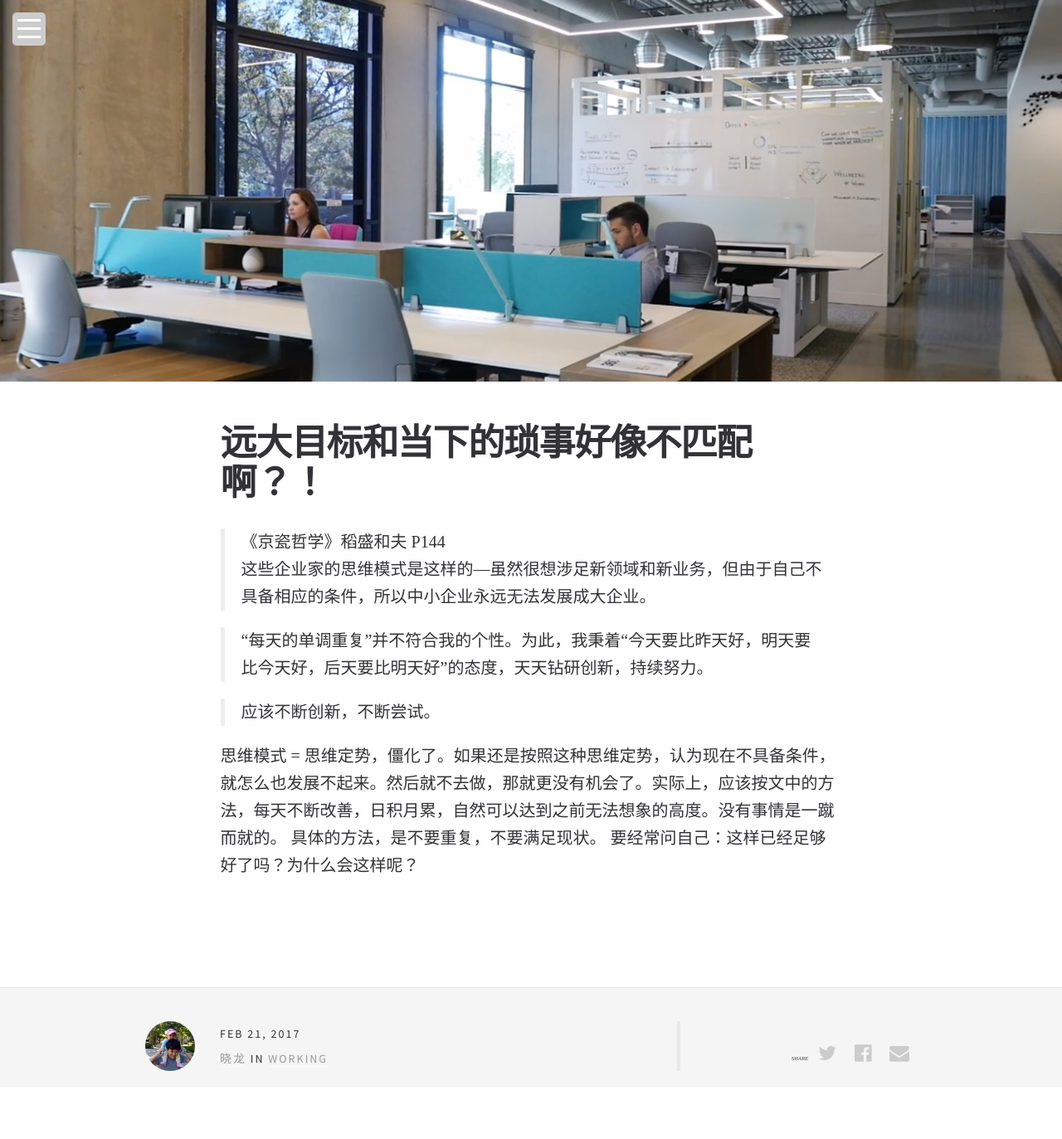
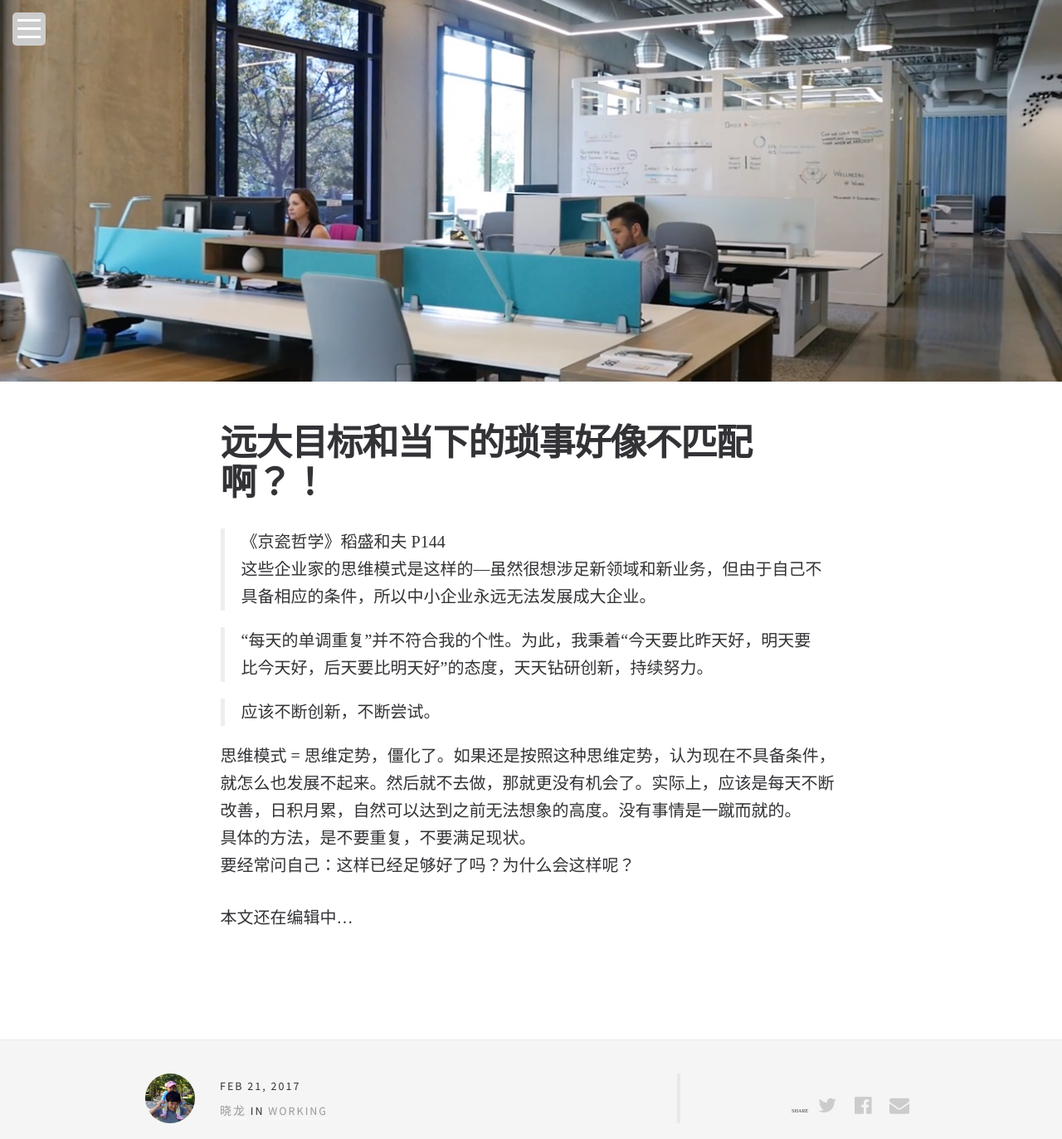
Before and after one commit to zxlive/zxlive.github.com, a Jekyll site: the page built from _posts/2017-02-21-readbook-1.md, in a window 1280 px wide. Shown: the whole page at 83% size. Built offline with Jekyll 4.4.1, drawn with Linux system fonts in a browser that asks for light colours; some web fonts are replaced.

Commit message:
提交文章

```diff
--- a/_posts/2017-02-21-readbook-1.md
+++ b/_posts/2017-02-21-readbook-1.md
@@ -15,6 +15,8 @@ feature_image: office
 
 > 应该不断创新，不断尝试。
 
-思维模式 = 思维定势，僵化了。如果还是按照这种思维定势，认为现在不具备条件，就怎么也发展不起来。然后就不去做，那就更没有机会了。实际上，应该按文中的方法，每天不断改善，日积月累，自然可以达到之前无法想象的高度。没有事情是一蹴而就的。
+思维模式 = 思维定势，僵化了。如果还是按照这种思维定势，认为现在不具备条件，就怎么也发展不起来。然后就不去做，那就更没有机会了。实际上，应该是每天不断改善，日积月累，自然可以达到之前无法想象的高度。没有事情是一蹴而就的。
 具体的方法，是不要重复，不要满足现状。
 要经常问自己：这样已经足够好了吗？为什么会这样呢？
+
+本文还在编辑中...
```
